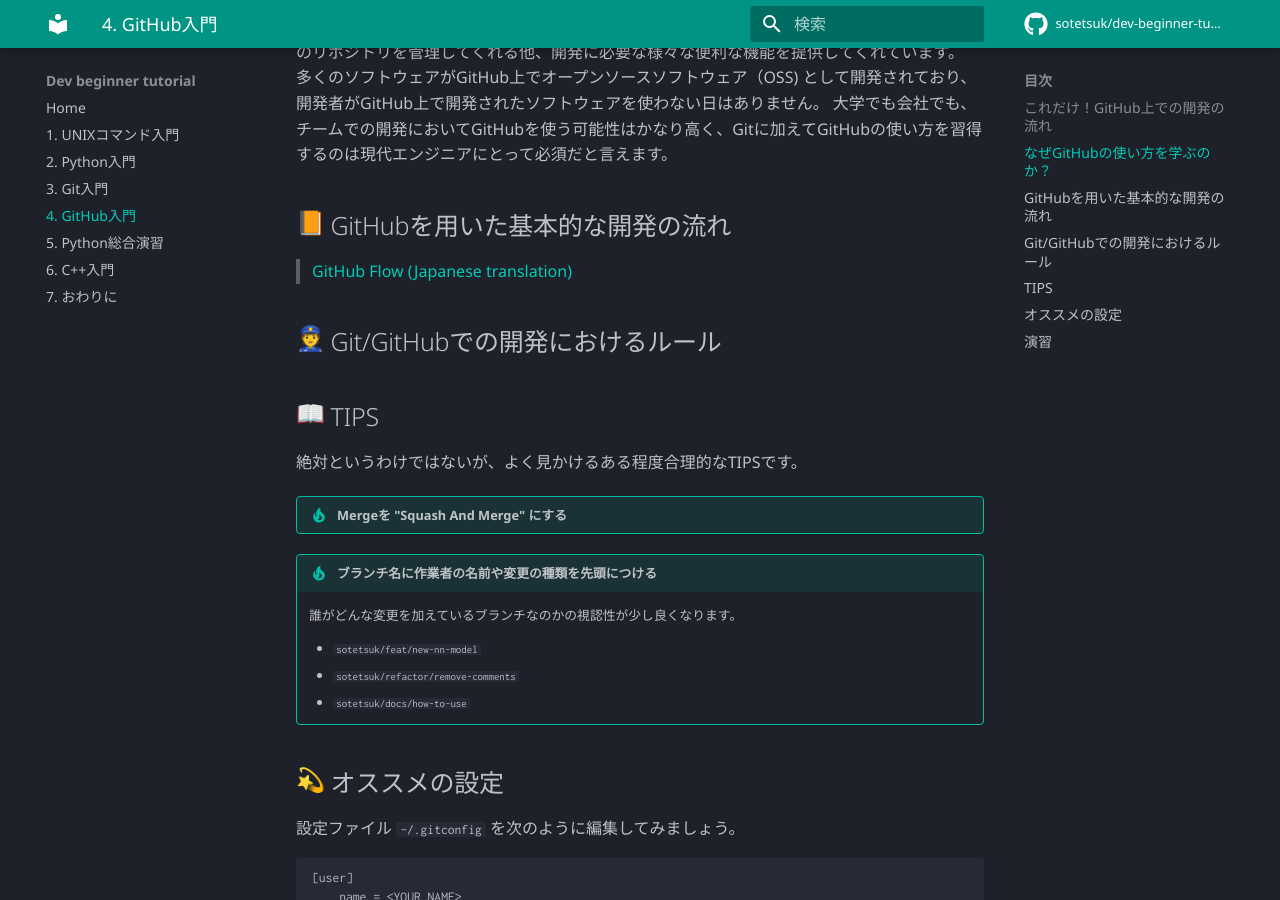
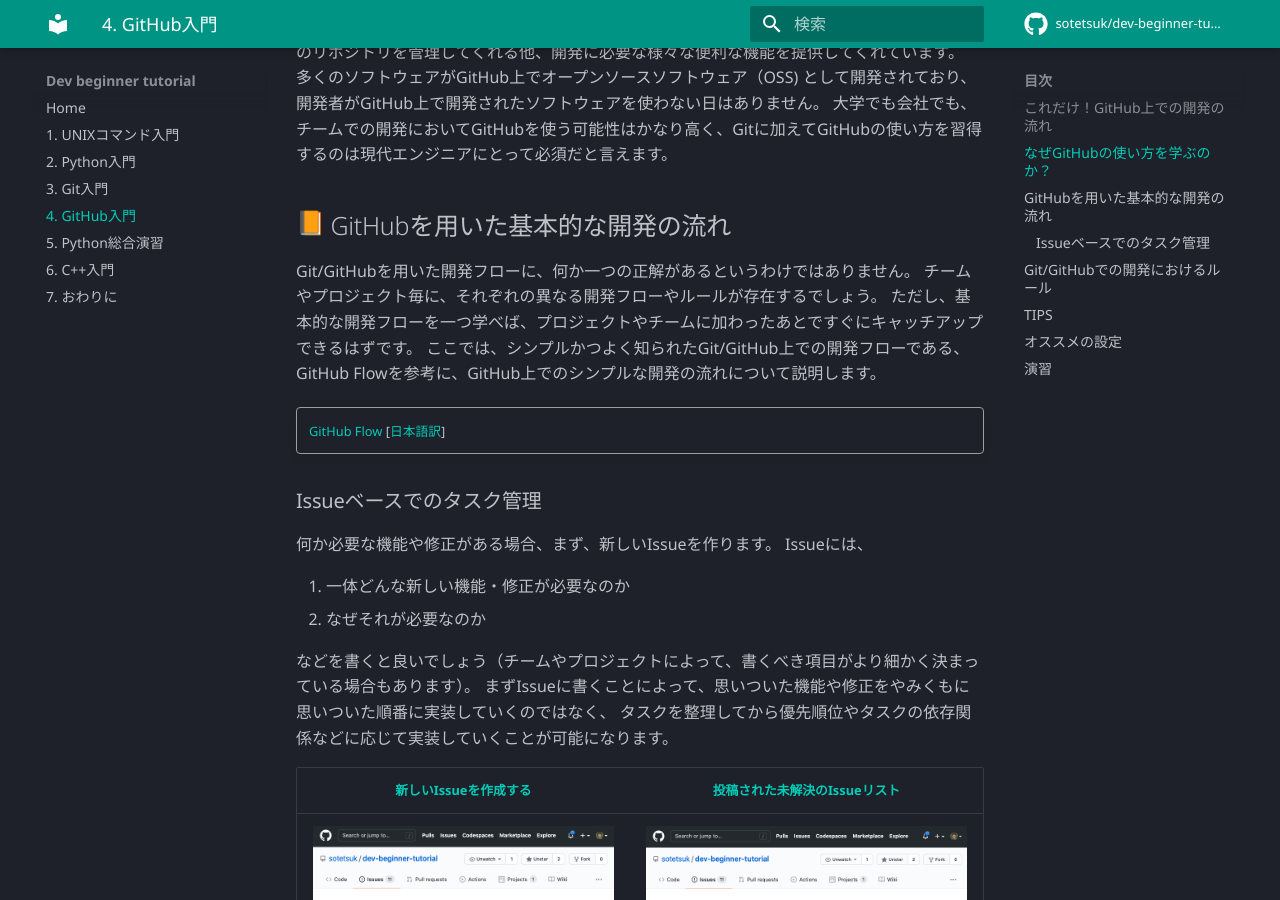
Before and after one commit to sotetsuk/dev-beginner-tutorial, an MkDocs documentation site: the page built from docs/github.md, in a window 1280 px wide and 900 px high, scrolled down 1057 px. Built offline with MkDocs 1.6.1 and Material for MkDocs 9.7.7, drawn with Linux system fonts in a browser that asks for light colours; emoji names are drawn with the system emoji font; comment, search, counter and statistics services are not loaded.

Commit message:
write issue-based task management

```diff
--- a/docs/github.md
+++ b/docs/github.md
@@ -33,7 +33,31 @@
 
 ## :orange_book: GitHubを用いた基本的な開発の流れ
 
-> [GitHub Flow (Japanese translation)](https://gist.github.com/Gab-km/3705015)
+Git/GitHubを用いた開発フローに、何か一つの正解があるというわけではありません。
+チームやプロジェクト毎に、それぞれの異なる開発フローやルールが存在するでしょう。
+ただし、基本的な開発フローを一つ学べば、プロジェクトやチームに加わったあとですぐにキャッチアップできるはずです。
+ここでは、シンプルかつよく知られたGit/GitHub上での開発フローである、GitHub Flowを参考に、GitHub上でのシンプルな開発の流れについて説明します。
+
+!!! quote ""
+
+    [GitHub Flow](http://scottchacon.com/2011/08/31/github-flow.html) [[日本語訳](https://gist.github.com/Gab-km/3705015)]
+
+### Issueベースでのタスク管理
+
+何か必要な機能や修正がある場合、まず、新しいIssueを作ります。
+Issueには、
+
+1. 一体どんな新しい機能・修正が必要なのか
+2. なぜそれが必要なのか
+
+などを書くと良いでしょう（チームやプロジェクトによって、書くべき項目がより細かく決まっている場合もあります）。
+まずIssueに書くことによって、思いついた機能や修正をやみくもに思いついた順番に実装していくのではなく、
+タスクを整理してから優先順位やタスクの依存関係などに応じて実装していくことが可能になります。
+
+| [新しいIssueを作成する](https://github.com/sotetsuk/dev-beginner-tutorial/issues/new) | [投稿された未解決のIssueリスト](https://github.com/sotetsuk/dev-beginner-tutorial/issues) |
+|:---:|:---:|
+| ![issue new](assets/issue-new.png) | ![issue list](assets/issue-list.png) |
+
 
 ## :police_officer: Git/GitHubでの開発におけるルール
 
```
